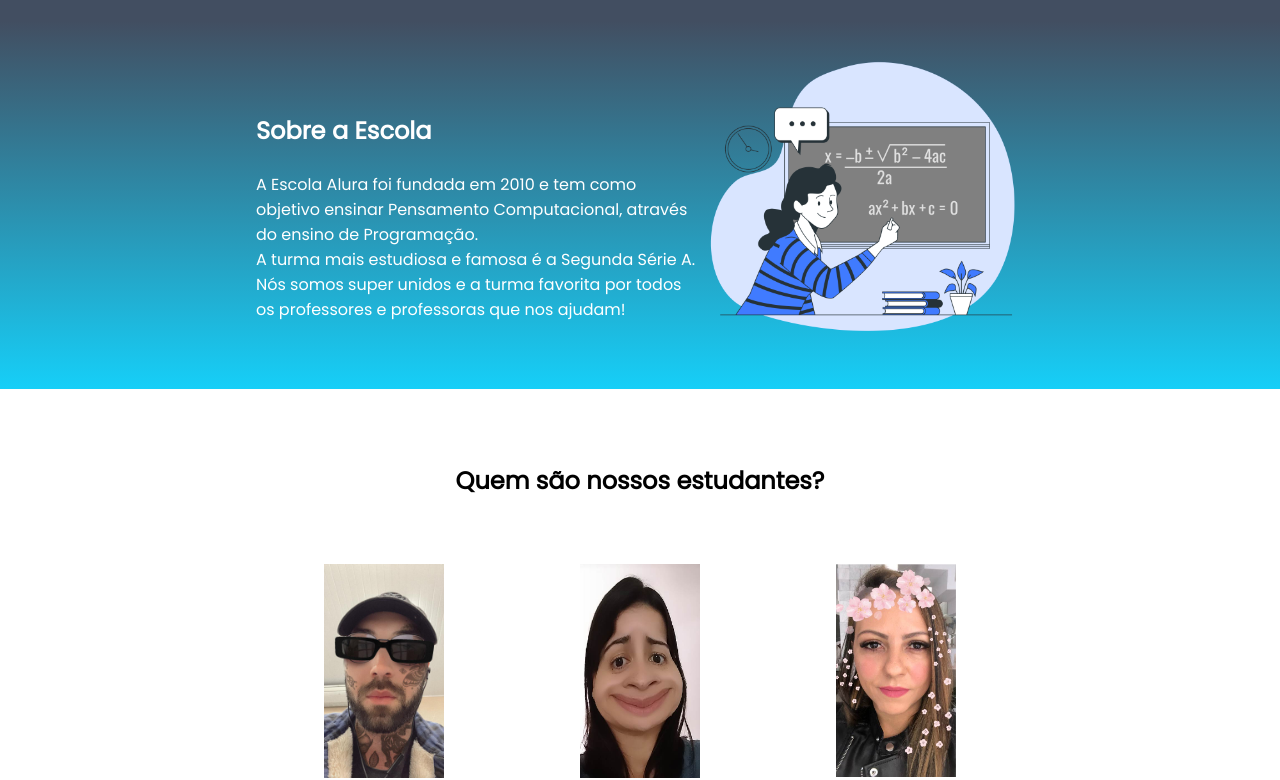
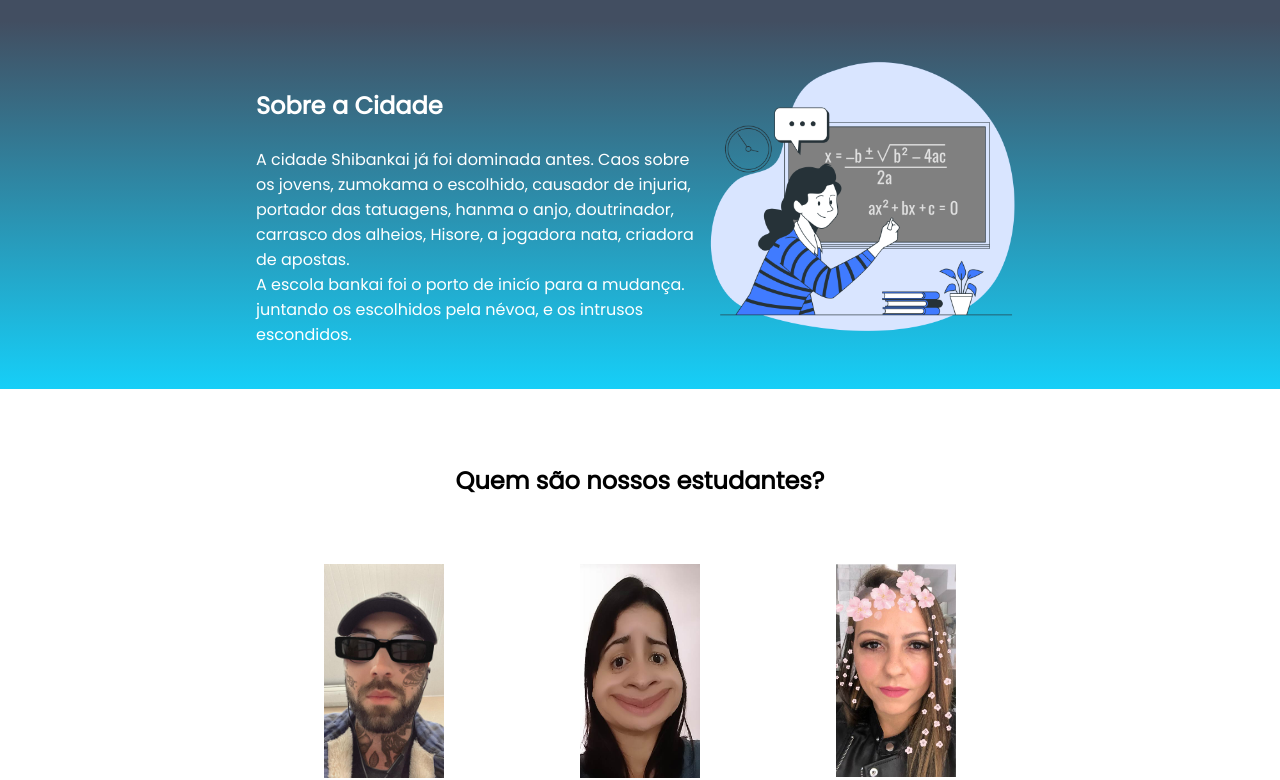
Before and after one commit to DEV-kkx/uga-uga, a plain HTML site: page index.html in a window 1280 px wide. Shown: the part 56-836 px from the top of the page. Drawn offline with Linux system fonts and the light colour scheme.

Commit message:
Update index.html

```diff
--- a/index.html
+++ b/index.html
@@ -4,7 +4,7 @@
     <meta charset="UTF-8">
     <meta http-equiv="X-UA-Compatible" content="IE=edge">
     <meta name="viewport" content="width=device-width, initial-scale=1.0">
-    <title>Equipe Alura Start</title>
+    <title>Shiankai metods</title>
     <link rel="stylesheet" href="style.css">
     <link rel="preconnect" href="https://fonts.googleapis.com">
     <link rel="preconnect" href="https://fonts.gstatic.com" crossorigin>
@@ -20,9 +20,9 @@
     </header>
     <section class="escola">
         <div class="escola-div-conteudo">
-            <h2 class="escola-titulo">Sobre a Escola</h2>
-            <p class="escola-texto-um">A Escola Alura foi fundada em 2010 e tem como objetivo ensinar Pensamento Computacional, através do ensino de  Programação.</p>
-            <p class="escola-texto-dois">A turma mais estudiosa e famosa é a Segunda Série A. Nós somos super unidos e a turma favorita por todos os professores e professoras que nos ajudam!</p>
+            <h2 class="escola-titulo">Sobre a Cidade</h2>
+            <p class="escola-texto-um">A cidade Shibankai já foi dominada antes. Caos sobre os jovens, zumokama o escolhido, causador de injuria, portador das tatuagens, hanma o anjo, doutrinador, carrasco dos alheios, Hisore, a jogadora nata, criadora de apostas.</p>
+            <p class="escola-texto-dois">A escola bankai foi o porto de inicío para a mudança. juntando os escolhidos pela névoa, e os intrusos escondidos.</p>
         </div>
         <img class="escola-imagem" src="Formula-bro.png" alt="imagem que representa uma professora em sala de aula">
     </section>
```
